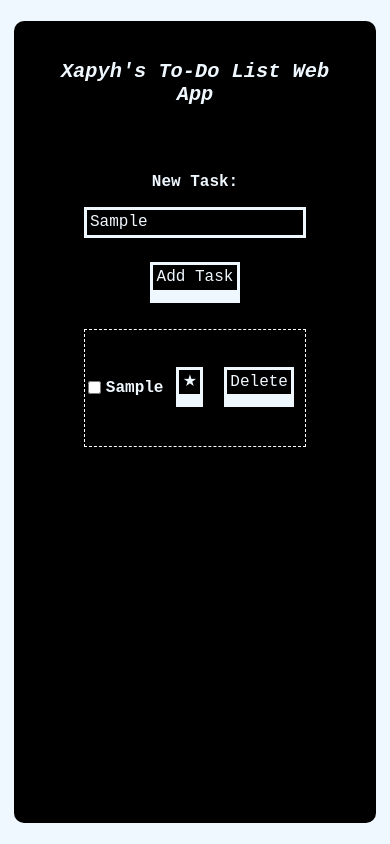
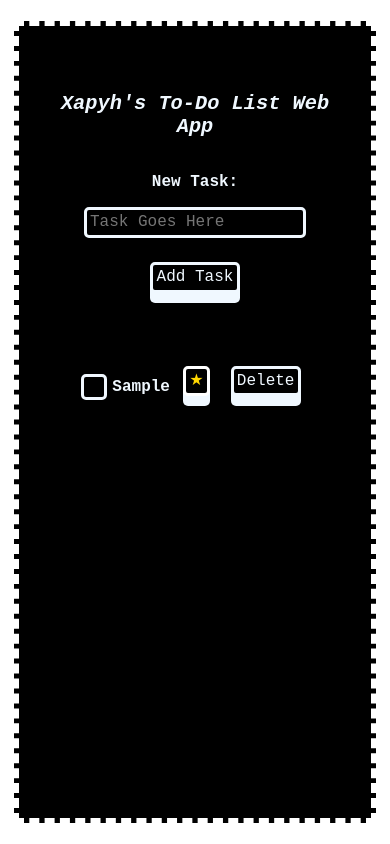
Before and after one commit to roberthypaxn/todo, a plain HTML site: page index.html in a window 390 px wide. Both pictures are taken after typing "Sample" into the empty fields and a click on the button "Add Task". Drawn offline with nearby package versions, Linux system fonts and the light colour scheme.

Commit message:
Improved style and functionality

```diff
--- a/index.html
+++ b/index.html
@@ -9,8 +9,8 @@
     <title>To-Do Application</title>
 </head>
 <body>
-        <h1><em>Xapyh's To-Do List Web App</em></h1>
         <main>
+            <h1><em>Xapyh's To-Do List Web App</em></h1>
             <div class="input">
                 <label for="task">New Task: </label>
                 <input type="text" id="task" placeholder="Task Goes Here">
--- a/scripts/script.js
+++ b/scripts/script.js
@@ -38,6 +38,7 @@ button.addEventListener("click", function () {
   // Mark as Important button
   const importantButton = document.createElement("button");
   importantButton.textContent = "★";
+  importantButton.title = "Mark as important";
   importantButton.addEventListener("click", function() {
     listItem.classList.toggle('important');
   });
@@ -47,6 +48,8 @@ button.addEventListener("click", function () {
   // delete button
   const deleteButton = document.createElement("button");
   deleteButton.textContent = "Delete";
+  deleteButton.classList.add("delete");
+  deleteButton.title = "Delete Item";
   deleteButton.addEventListener("click", function() {
     list.removeChild(listItem);
     if (list.childNodes.length === 0) {
@@ -59,11 +62,12 @@ button.addEventListener("click", function () {
   // Insert the new list item at the beginning of the list
   list.insertBefore(listItem, list.firstChild);
 
-  //inputField.value ='';
+  inputField.value ='';
 
-  output.style.border = "1.5px dashed white";
-  output.style.width = "70%";
-  output.style.margin = "1em auto";
-  output.style.padding = "0.5rem";
-
+  // output.style.border = "1.5px dashed white";
+  // output.style.width = "95%";
+  // output.style.margin = "1em auto";
+  // output.style.padding = "0.5rem";
+  importantButton.style.color = "gold";
+  importantButton.style.border = "3px solid white"
 });
--- a/styles/styles.css
+++ b/styles/styles.css
@@ -6,7 +6,7 @@
 	color: #f0f8ff;
 }
 html{
-	background-color: #f0f8ff;
+	background-color: #fff;
 	display: flex;
   	align-items: center;
   	justify-content: center;
@@ -17,8 +17,7 @@ body {
 	height: 90vh;
 	min-width: 280px;
 	width: 80%;
-	border: 5px dashed black;
-	border-radius: 10px;
+	border: 5px dashed #fff;
 	margin: 0 auto;
 	display: flex;
 	flex-direction: column;
@@ -47,6 +46,7 @@ input,
 button{
 	padding: 0.2rem;
 	border: 3px solid;
+	border-radius: 5px;
 }
 input{
 	background-color: black;
@@ -71,9 +71,7 @@ button:hover{
                 -5px 10px 0px rgb(102, 102, 252),
                 15px 10px 0px rgb(84, 84, 172);
 }
-.delete {
-	width: fit-content;
-}
+
 
 .input {
 	display: flex;
@@ -85,9 +83,8 @@ button:hover{
 
 .output {
 	padding: 0.5rem;
-	margin-top: 1em;
-	margin-bottom: 1em;
-
+	margin:1em auto;
+	width: 95%;
 }
 
 ul {
@@ -99,8 +96,9 @@ li {
 	display: flex;
 	align-items: center;
 	padding: 5px;
-	gap: 5px;
+	gap: 1em;
 	justify-content: center;
+	margin: 5px;
 }
 label{
 	font-weight: bold;
@@ -108,11 +106,68 @@ label{
 label.checked {
 	text-decoration: line-through;
   }
-.important{
+.important *{
 	font-weight: bolder;
-	border: 2px solid #f0f8ff;
+	border: 3px solid gold;
 	padding: 1px;
+	box-shadow: 0px 10px 0px 0px gold;
 }
+.important label{
+	border: none;
+	box-shadow: none;
+	color: rgb(179, 179, 255);
+}
+.important input[type="checkbox"] {
+	border: 3px solid #f0f8ff;
+	box-shadow: none;
+}
+.delete {
+	border: 3px solid #f0f8ff;
+	box-shadow: 0px 10px 0px 0px #f0f8ff;
+}
+input[type="checkbox"]{
+	appearance: none;
+	-webkilt-appearance: none;
+	background-color: #000000;
+	border-radius: 3px;
+	height: 20px;
+	width: 20px;
+	padding: 10px;
+	border-radius: 5px;
+	cursor: pointer;
+	display: flex;
+	align-items: center;
+	justify-content: center;
+}
+input[type="checkbox"]:after{
+	content: "✓";
+	font-weight: bold;
+	font-size: 20px;
+	color: #f0f8ff;
+	display: none;
+}
+input[type="checkbox"]:hover{
+	background-color: rgb(179, 179, 255);
+	box-shadow: 0 7px 0 #f0f8ff,
+                5px 11px 0 rgb(223, 179, 255),
+                -5px 10px 0px rgb(102, 102, 252),
+                12px 5px 0px rgb(84, 84, 172);
+}
+input[type="checkbox"]:checked{
+	background-color: rgb(179, 179, 255);
+	box-shadow: 0px 10px 0px 0px #f0f8ff;
+	margin-bottom: 10px;
+}
+input[type="checkbox"]:checked:hover{
+	box-shadow: 0 7px 0 #f0f8ff,
+                5px 11px 0 rgb(223, 179, 255),
+                -5px 10px 0px rgb(102, 102, 252),
+                12px 5px 0px rgb(84, 84, 172);
+}
+input[type="checkbox"]:checked:after{
+	display: block;
+}
+
 @media only screen and (min-width: 32.5em) {
 	h1 {
 		font-size: 2rem;
@@ -139,6 +194,7 @@ label.checked {
 	}
 	main{
 		width: 99%;
+		height: 100%;
 	}
 	.input{
 		flex-direction: column;
@@ -146,4 +202,10 @@ label.checked {
 	h1{
 		font-size: 1.27rem;
 	}
+	li {
+		gap: 5px;
+	}
+	.output{
+		border: none;
+	}
 }
```
